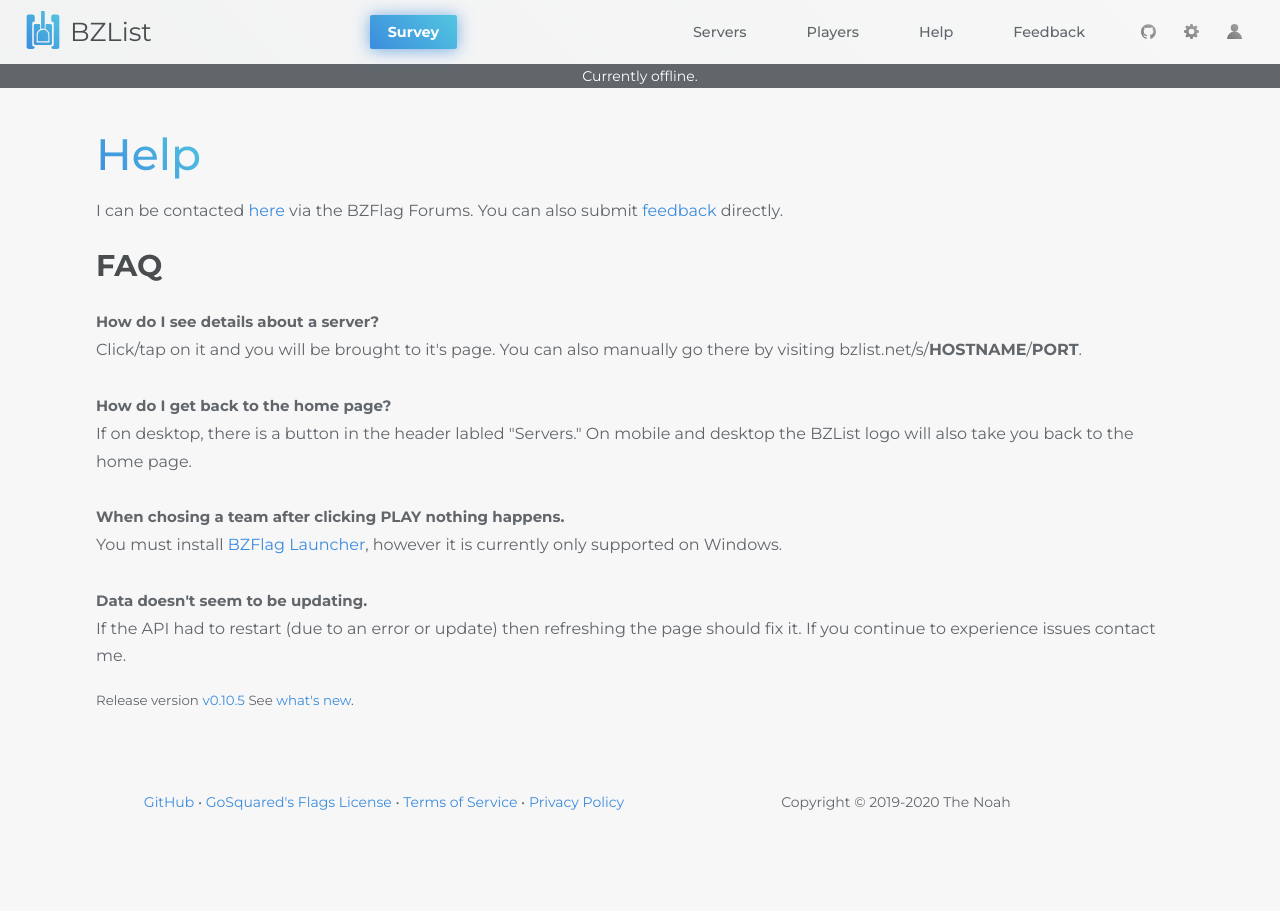
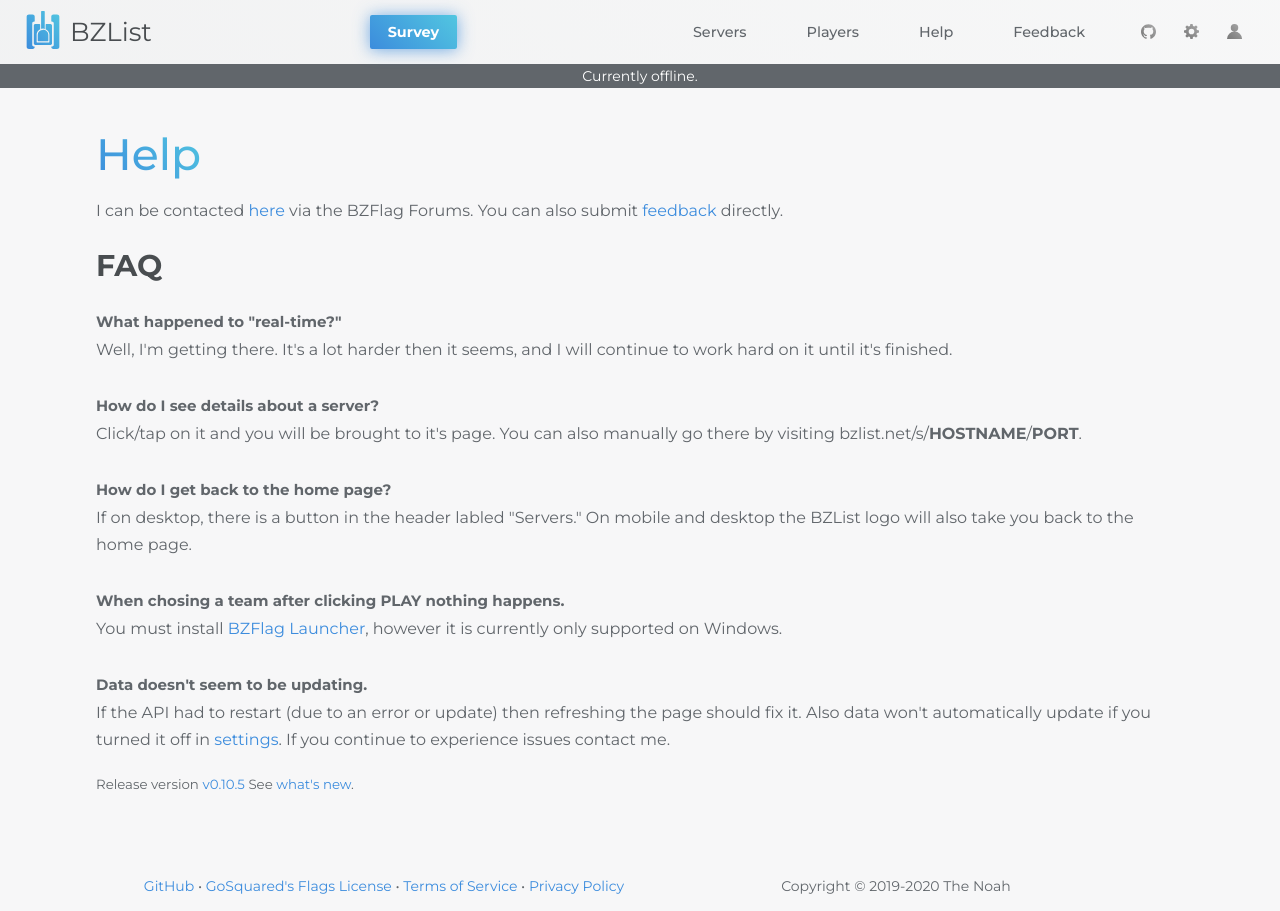
Before and after one commit to bzlist/bzlist.net, a React (Create React App) app: page /help in a window 1280 px wide. Before the commit the page ends 827 px from the top, so only its background shows below. Built offline with nearby package versions, Linux system fonts and the light colour scheme; no server answers.

Commit message:
Add more info to help page

```diff
--- a/src/components/pages/HelpPage.tsx
+++ b/src/components/pages/HelpPage.tsx
@@ -4,6 +4,7 @@ import {Link} from "react-router-dom";
 import {version} from "../../../package.json";
 
 export const HelpPage = (): JSX.Element => (
+  /* tslint:disable:max-line-length */
   <div className="wrapper">
     <h1>Help</h1>
     <p>
@@ -12,6 +13,8 @@ export const HelpPage = (): JSX.Element => (
     </p>
     <h2>FAQ</h2>
     <p>
+      <span className="label">What happened to "real-time?"</span><br/>
+      Well, I'm getting there. It's a lot harder then it seems, and I will continue to work hard on it until it's finished.<br/><br/>
       <span className="label">How do I see details about a server?</span><br/>
       Click/tap on it and you will be brought to it's page. You can also manually go there by visiting bzlist.net/s/<b>HOSTNAME</b>/<b>PORT</b>.<br/><br/>
       <span className="label">How do I get back to the home page?</span><br/>
@@ -19,8 +22,9 @@ export const HelpPage = (): JSX.Element => (
       <span className="label">When chosing a team after clicking PLAY nothing happens.</span><br/>
       You must install <a href="https://github.com/The-Noah/bzflag-launcher" target="_blank" rel="noopener noreferrer">BZFlag Launcher</a>, however it is currently only supported on Windows.<br/><br/>
       <span className="label">Data doesn't seem to be updating.</span><br/>
-      If the API had to restart (due to an error or update) then refreshing the page should fix it. If you continue to experience issues contact me.
+      If the API had to restart (due to an error or update) then refreshing the page should fix it. Also data won't automatically update if you turned it off in <Link to="/settings/other">settings</Link>. If you continue to experience issues contact me.
     </p>
     <p><small>Release version <a href={`https://github.com/bzlist/bzlist.net/releases/tag/v${version}`} target="_blank" rel="noopener noreferrer">v{version}</a> See <a href={`https://github.com/bzlist/bzlist.net/compare/v${version}...master`} target="_blank" rel="noopener noreferrer">what's new</a>.</small></p>
   </div>
+  /* tslint:enable:max-line-length */
 );
```
